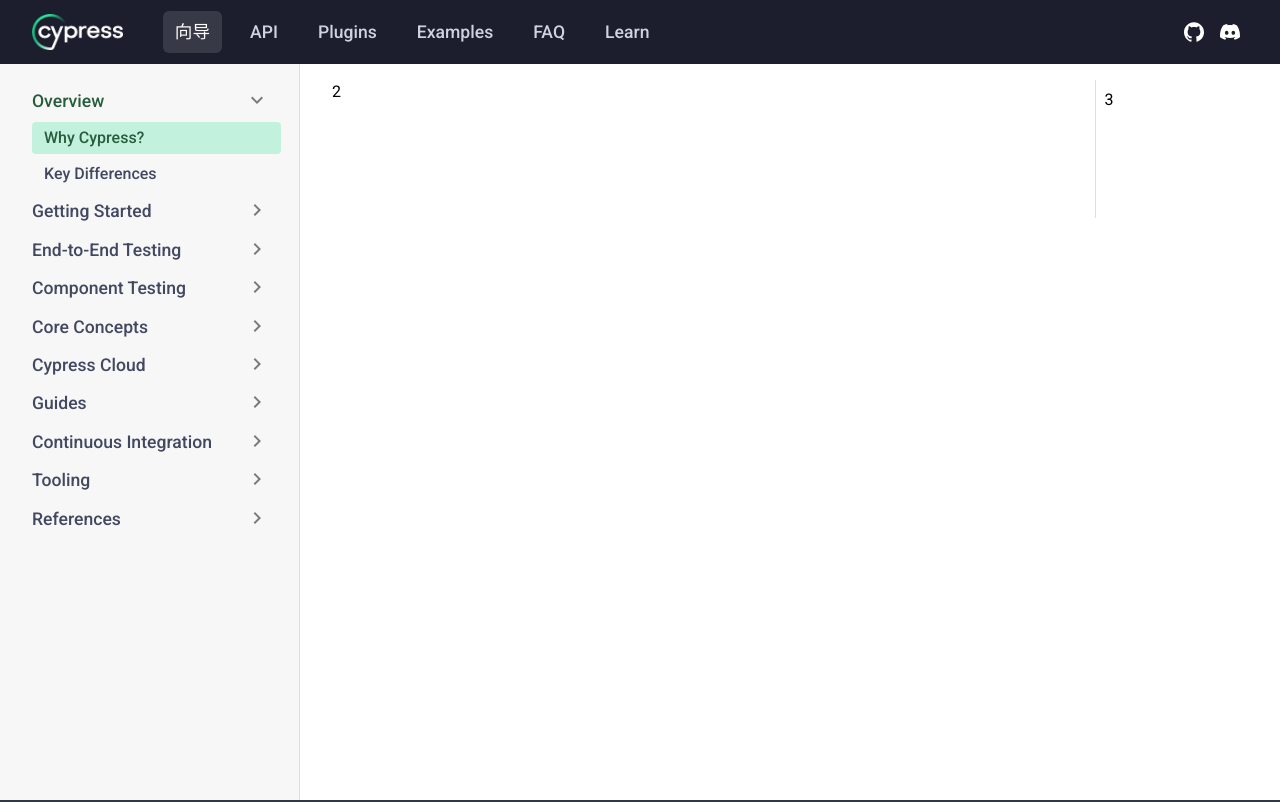
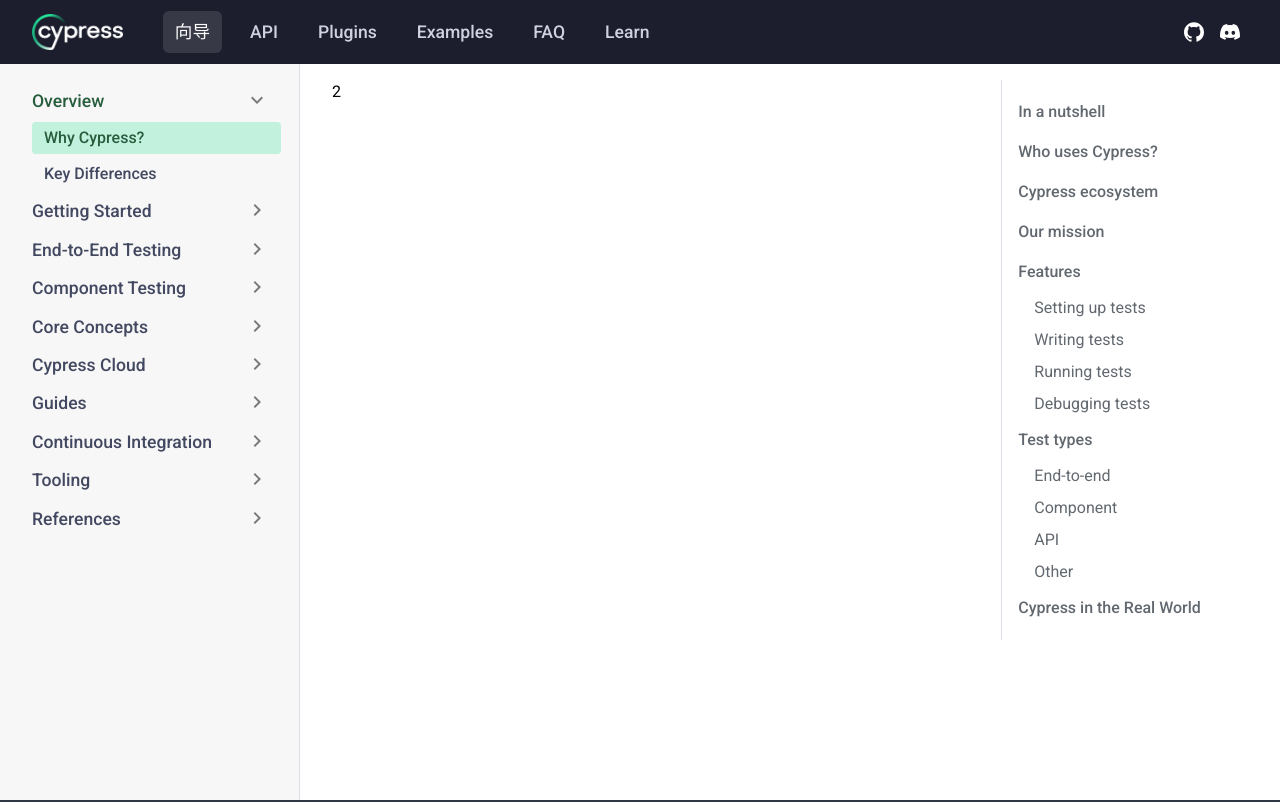
Before and after one commit to yassine-zhang/cypress-documention-cn, a Vue app: page / in a window 1280 px wide. Shown: the top 802 px of the page. Built offline with nearby package versions, Linux system fonts and the light colour scheme.

Commit message:
feat: Added aside ui.

```diff
--- /dev/null
+++ b/src/components/app/main/aside/aside.vue
@@ -0,0 +1,21 @@
+<!-- eslint-disable vue/multi-word-component-names -->
+<template>
+  <ul>
+    <item v-for="item in items_data" :key="item.title?.toString()" :data="item">
+      <ul v-if="item.children" class="pl-2">
+        <item
+          v-for="sub_item in item.children"
+          :key="sub_item?.toString()"
+          :data="sub_item"
+        >
+        </item>
+      </ul>
+    </item>
+  </ul>
+</template>
+<script lang="ts" setup>
+import item from "./item/item.vue";
+import { useAsideStore } from "@/stores/aside";
+
+const { items_data } = useAsideStore();
+</script>
--- /dev/null
+++ b/src/components/app/main/aside/item/item.ts
@@ -0,0 +1,13 @@
+import type { ExtractPropTypes, PropType } from "vue";
+
+export interface ItemData {
+  level?: Number;
+  title?: String;
+  url?: String;
+  children?: ItemData[];
+}
+
+export const itemProps = {
+  data: Object as PropType<ItemData>,
+};
+export type ItemProps = ExtractPropTypes<typeof itemProps>;
--- /dev/null
+++ b/src/components/app/main/aside/item/item.vue
@@ -0,0 +1,23 @@
+<!-- eslint-disable vue/multi-word-component-names -->
+<template>
+  <li class="m-2">
+    <a
+      :class="[
+        (data?.level || 1) === 1
+          ? 'font-medium leading-8'
+          : 'font-normal leading-[1.2rem]',
+      ]"
+      class="hover:text-[#69d3a7] text-[#525860] opacity-90 transition-colors"
+      :href="data?.url?.toString() || '#'"
+    >
+      {{ data?.title }}
+    </a>
+
+    <slot></slot>
+  </li>
+</template>
+<script lang="ts" setup>
+import { itemProps } from "./item";
+
+const { data } = defineProps(itemProps);
+</script>
--- a/src/components/app/main/main.vue
+++ b/src/components/app/main/main.vue
@@ -6,19 +6,24 @@
       ref="sidebarRootElement"
     >
       <div class="w-[285px] p-3">
-        <sidebar :data="sidebarStore.data" />
+        <cy_sidebar :data="sidebarStore.data" />
       </div>
     </section>
-    <section class="flex justify-center flex-1 p-4 pb-8">
-      <div class="w-5/6 px-4">2</div>
-      <section class="border-l border-[#dddfe7] w-1/6 h-1/5 mx-4">
-        <div class="p-2 pr-0">3</div>
+    <section class="flex justify-center flex-1 p-4 pb-8 pr-0">
+      <div class="flex-1 px-4">2</div>
+      <section
+        class="w-[16.42rem] mx-4 overflow-auto overflow-x-hidden scroll-s-cypress"
+      >
+        <div class="p-2 pr-0 border-l border-[#dddfe7]">
+          <cy_aside />
+        </div>
       </section>
     </section>
   </main>
 </template>
 <script lang="ts" setup>
-import sidebar from "@/components/app/main/sidebar/sidebar.vue";
+import cy_sidebar from "@/components/app/main/sidebar/sidebar.vue";
+import cy_aside from "@/components/app/main/aside/aside.vue";
 import { useSidebarStore } from "@/stores/sidebar";
 import { onMounted, ref } from "vue";
 import { autoCtrlSidebarBorder } from "./main";
--- /dev/null
+++ b/src/stores/aside.ts
@@ -0,0 +1,33 @@
+import { defineStore } from "pinia";
+import type { ItemData } from "@/components/app/main/aside/item/item";
+import { ref } from "vue";
+
+export const useAsideStore = defineStore("aside", () => {
+  const items_data = ref<ItemData[]>([
+    { title: "In a nutshell" },
+    { title: "Who uses Cypress?" },
+    { title: "Cypress ecosystem" },
+    { title: "Our mission" },
+    {
+      title: "Features",
+      children: [
+        { title: "Setting up tests", level: 2 },
+        { title: "Writing tests", level: 2 },
+        { title: "Running tests", level: 2 },
+        { title: "Debugging tests", level: 2 },
+      ],
+    },
+    {
+      title: "Test types",
+      children: [
+        { title: "End-to-end", level: 2 },
+        { title: "Component", level: 2 },
+        { title: "API", level: 2 },
+        { title: "Other", level: 2 },
+      ],
+    },
+    { title: "Cypress in the Real World" },
+  ]);
+
+  return { items_data };
+});
```
